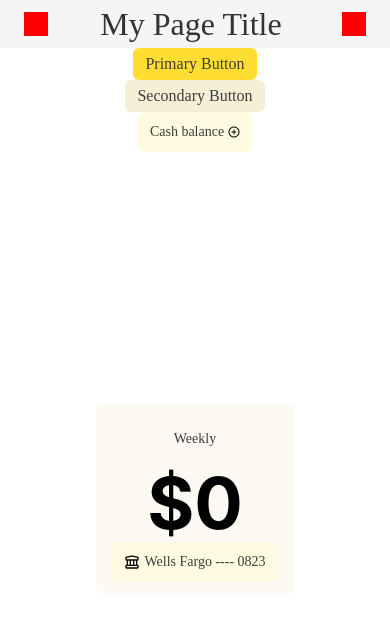
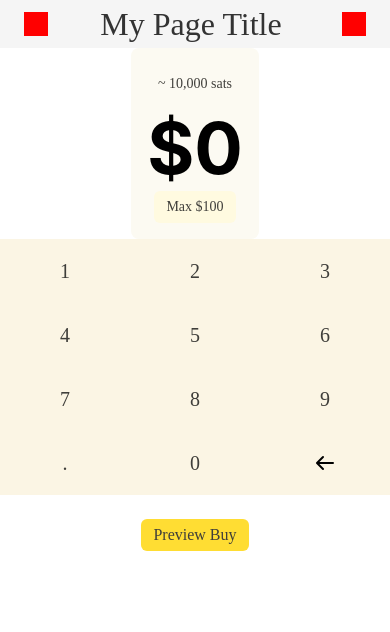
Before and after one commit to yeroar/block-pilot, a React Native app: screen / in a window 390 px wide. Shown: the top 632 px of the page. Built offline with nearby package versions, Linux system fonts and the light colour scheme.

Commit message:
KeyboardButton updates

```diff
--- a/App.js
+++ b/App.js
@@ -5,6 +5,7 @@ import FWButton from "./cc-components/Button/FWButton";
 import ActionTile from "./cc-components/ActionTile/ActionTile";
 import FoldPageViewHeader from "./cc-components/FoldPageViewHeader/FoldPageViewHeader";
 import CurrencyInput from "./cc-components/CurrencyInput/CurrencyInput";
+import CustomKeyboard from "./cc-components/Keyboard/CustomKeyboard";
 import { PlusCircleIcon } from "./assets/BlueSkyIcons/PlusCircleIcon";
 
 export default function App() {
@@ -23,34 +24,26 @@ export default function App() {
           backgroundColor="#f5f5f5"
           titleColor="#333"
         />
-        {/* FWButton examples */}
+
+        {/* CurrencyInput with maxbutton and sats */}
+        <CurrencyInput
+          topContextVariant="~ 10,000 sats"
+          amount="$0"
+          bottomContextVariant="maxButton"
+        />
+
+        {/* CustomKeyboard */}
+        <CustomKeyboard
+          onKeyPress={(key) => console.log("Key pressed:", key)}
+        />
+
+        {/* Primary FWButton for preview buy */}
         <FWButton
-          label="Primary Button"
+          label="Preview Buy"
           variant="primary"
-          onPress={() => console.log("Primary Button Pressed")}
+          onPress={() => console.log("Preview Buy Pressed")}
+          style={{ marginTop: 24 }}
         />
-        <FWButton
-          label="Secondary Button"
-          variant="secondary"
-          onPress={() => console.log("Secondary Button Pressed")}
-        />
-        {/* ActionTile example */}
-        <ActionTile
-          label="Cash balance"
-          selected={false}
-          trailingSlot={<PlusCircleIcon width={12} height={12} />}
-        ></ActionTile>
-
-        {/* CurrencyInput example */}
-        <View
-          style={{ flex: 1, justifyContent: "center", alignItems: "center" }}
-        >
-          <CurrencyInput
-            topContextVariant="Weekly"
-            amount="$0"
-            bottomContextVariant="payment"
-          />
-        </View>
       </View>
     </SafeAreaProvider>
   );
--- a/cc-components/Keyboard/CustomKeyboard.tsx
+++ b/cc-components/Keyboard/CustomKeyboard.tsx
@@ -1,50 +1,16 @@
 import React from "react";
-import { View, StyleSheet, Dimensions } from "react-native";
+import { View, StyleSheet } from "react-native";
 import KeyboardButton from "../KeyboardButton/KeyboardButton";
-import { LayerBackground, SpacingM4, SpacingM6 } from "../../generated-tokens/tokens";
+import { LayerBackground, SpacingM2, SpacingM4, SpacingM6 } from "../../generated-tokens/tokens";
 import { ArrowNarrowLeftIcon } from "../../assets/BlueSkyIcons/ArrowNarrowLeftIcon";
 
 const KEYS = ["1", "2", "3", "4", "5", "6", "7", "8", "9", ".", "0", "←"];
-const NUM_COLUMNS = 3;
-const PADDING = Number(SpacingM4);
 
-/**
- * CustomKeyboard component
- * @param {Object} props
- * @param {function} props.onKeyPress - Callback called with the pressed key
- */
 export default function CustomKeyboard({ onKeyPress }) {
-  const screenWidth = Dimensions.get("window").width;
-  const buttonWidth =
-    (screenWidth - PADDING * 2 - (NUM_COLUMNS - 1) * 8) / NUM_COLUMNS;
-
-  // Chunk KEYS into rows of 3, always 4 rows
-  const rows = [];
-  for (let i = 0; i < KEYS.length; i += NUM_COLUMNS) {
-    rows.push(KEYS.slice(i, i + NUM_COLUMNS));
-  }
-  // Pad rows to always have 4 rows of 3
-  while (rows.length < 4) {
-    rows.push([]);
-  }
-  rows.forEach((row) => {
-    while (row.length < NUM_COLUMNS) {
-      row.push(null);
-    }
-  });
-
   return (
-    <View style={styles.outer}>
-      <View style={styles.keyboardBlock}>
-        <View style={styles.container}>
-          {rows.map((row, rowIdx) => (
-            <View key={rowIdx} style={styles.row}>
-              {row.map((key, idx) =>
-                key ? (
-                  <View
-                    key={key + idx}
-                    style={[styles.cell, { width: buttonWidth }]}
-                  >
+    <View style={styles.keyboardGrid}>
+      {KEYS.map((key, idx) => (
+        <View key={key + idx} style={styles.keyCell}>
           {key === "←" ? (
             <KeyboardButton
               variant="iconOnly"
@@ -59,50 +25,25 @@ export default function CustomKeyboard({ onKeyPress }) {
             />
           )}
         </View>
-                ) : (
-                  <View
-                    key={"empty" + idx}
-                    style={[styles.cell, { width: buttonWidth }]}
-                  />
-                )
-              )}
-            </View>
       ))}
-        </View>
-      </View>
     </View>
   );
 }
 
 const styles = StyleSheet.create({
-  outer: {
-    width: "100%",
-    alignItems: "center",
-    paddingLeft: Number(SpacingM4),
-    paddingRight: Number(SpacingM4),
-    backgroundColor: LayerBackground,
-  },
-  keyboardBlock: {
-    width: "100%",
-    alignSelf: "center",
-    backgroundColor: LayerBackground,
-    borderRadius: Number(SpacingM6),
-  },
-  container: {
+  keyboardGrid: {
     flexDirection: "row",
     flexWrap: "wrap",
     justifyContent: "center",
     alignItems: "center",
+    width: "100%",
     backgroundColor: LayerBackground,
-    borderRadius: Number(SpacingM6),
+    overflow: "hidden",
   },
-  cell: {
-    margin: Number(SpacingM4) / 2,
-  },
-  row: {
-    flexDirection: "row",
+  keyCell: {
+    flexBasis: "33.33%", // 3 columns
+    alignItems: "center",
     justifyContent: "center",
-    alignItems: "center",
-    width: "100%",
+    padding: 0,
   },
 });
--- a/cc-components/KeyboardButton/KeyboardButton.tsx
+++ b/cc-components/KeyboardButton/KeyboardButton.tsx
@@ -1,96 +1,60 @@
-import React from "react";
-import { View, Text, StyleSheet, TouchableOpacity, ViewStyle, TextStyle } from "react-native";
-import { FacePrimary, FaceDisabled, ObjectPrimaryBoldDefault, ObjectPrimaryBoldPressed, SpacingM2, SpacingM3 } from "../../generated-tokens/tokens";
+import React, { ReactNode } from "react";
+import { StyleSheet, ViewStyle } from "react-native";
+import FoldPressable from "../Primitives/FoldPressable";
+import { FoldText } from "../Primitives/FoldText";
+import { FacePrimary, FaceDisabled, LayerBackground, SpacingM16 } from "../../generated-tokens/tokens";
 
 export type KeyboardButtonProps = {
-  variant: "iconOnly" | "textOnly"; // Define the variant prop
-  icon?: React.ReactNode; // Icon for iconOnly variant
-  label?: string; // Label for textOnly variant
-  children?: React.ReactNode; // Allow children for flexibility
-  disabled?: boolean; // Disable the button
-  onPress: () => void; // Callback for button press
-  style?: ViewStyle; // Custom styles for the button
-  textStyle?: TextStyle; // Custom styles for the text
+  variant: "iconOnly" | "textOnly";
+  icon?: ReactNode;
+  label?: string;
+  disabled?: boolean;
+  onPress: () => void;
+  style?: ViewStyle;
 };
 
 export default function KeyboardButton({
   variant,
   icon,
   label,
-  children,
   disabled = false,
   onPress,
   style,
-  textStyle,
 }: KeyboardButtonProps) {
-  const getBackgroundColor = () => {
-    return disabled ? FaceDisabled : ObjectPrimaryBoldDefault;
-  };
+  const isIconOnly = variant === "iconOnly";
 
-  const getTextColor = () => {
-    return disabled ? FaceDisabled : FacePrimary;
-  };
-
-  const renderContent = () => {
-    if (variant === "iconOnly") {
-      if (React.isValidElement(icon)) {
-        return (
-          <View style={styles.iconContainer}>
-            {icon}
-          </View>
-        );
-      } else {
-        console.warn("KeyboardButton: Invalid icon prop.");
-        return null;
-      }
-    } else if (variant === "textOnly") {
-      if (children) {
-        return children; // Render children if provided
-      } else if (label) {
-        return (
-          <Text style={[styles.label, { color: getTextColor() }]}>{label}</Text>
-        );
-      } else {
-        console.warn("KeyboardButton: Missing label or children for textOnly variant.");
-        return null;
-      }
-    }
-    console.warn("KeyboardButton: Invalid variant.");
-    return null;
+  // Create a ViewStyle object that FoldPressable can accept
+  const buttonStyles = {
+    ...styles.button,
+    backgroundColor: disabled ? FaceDisabled : LayerBackground,
+    ...(style || {})
   };
 
   return (
-    <TouchableOpacity
+    <FoldPressable
       onPress={disabled ? undefined : onPress}
-      style={[
-        styles.button,
-        {
-          backgroundColor: getBackgroundColor(),
-          opacity: disabled ? 0.5 : 1,
-        },
-        style, // Apply custom styles
-      ]}
+      style={buttonStyles}
     >
-      {renderContent()}
-    </TouchableOpacity>
+      {isIconOnly ? (
+        icon
+      ) : (
+        <FoldText
+          type="header-md-v2"
+          style={{ color: disabled ? FaceDisabled : FacePrimary }}
+        >
+          {label}
+        </FoldText>
+      )}
+    </FoldPressable>
   );
 }
 
 const styles = StyleSheet.create({
   button: {
-    justifyContent: "center",
-    alignItems: "center",
-    flexDirection: "row",
-    paddingVertical: SpacingM2,
-    paddingHorizontal: SpacingM3,
-    borderRadius: 8,
-  },
-  iconContainer: {
-    justifyContent: "center",
-    alignItems: "center",
-  },
-  label: {
-    fontSize: 16,
-    textAlign: "center",
+    justifyContent: 'center',
+    alignItems: 'center',
+    width: '100%',
+    height: SpacingM16,
+    borderRadius: 0,
   },
 });
```
Also changed, not shown: cc-components/Icon/IconComponent.figma.tsx (deleted). Lines whose indentation alone changed are shown as unchanged.
